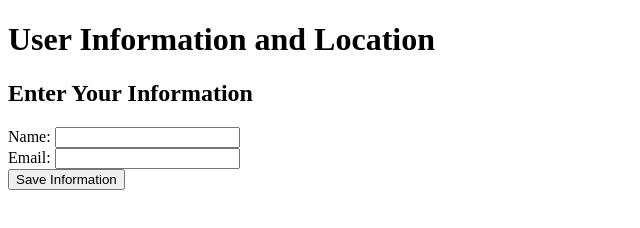
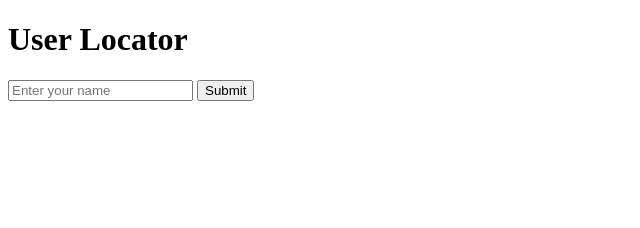
Before and after one commit to YASWANTHALAPAti/Yash, a plain HTML site: page index.html in a window 1280 px wide. Shown: the whole page, without its empty margins (0-640 px from the left). Drawn offline with Linux system fonts and the light colour scheme.

Commit message:
Update index.html

```diff
--- a/index.html
+++ b/index.html
@@ -1,24 +1,21 @@
 <!DOCTYPE html>
-<html>
+<html lang="en">
 <head>
-    <title>User Information and Location</title>
-    <script src="script.js"></script>
+    <meta charset="UTF-8">
+    <meta name="viewport" content="width=device-width, initial-scale=1.0">
+    <title>User Locator</title>
+    <link rel="stylesheet" href="style.css">
+    <script src="https://www.gstatic.com/firebasejs/9.6.1/firebase-app.js"></script>
+    <script src="https://www.gstatic.com/firebasejs/9.6.1/firebase-firestore.js"></script>
 </head>
 <body>
-    <h1>User Information and Location</h1>
-    <div id="userForm">
-        <h2>Enter Your Information</h2>
-        <label for="name">Name:</label>
-        <input type="text" id="name" required><br>
-        <label for="email">Email:</label>
-        <input type="email" id="email" required><br>
-        <button onclick="saveUserInfo()">Save Information</button>
-    </div>
-    <div id="locationSection" style="display:none;">
-        <button onclick="getLocation()">Get My Location</button>
-        <p id="userLocation"></p>
-        <h2>Nearby Users</h2>
-        <ul id="nearbyUsers"></ul>
-    </div>
+    <h1>User Locator</h1>
+    <form id="userForm">
+        <input type="text" id="username" placeholder="Enter your name" required>
+        <button type="submit">Submit</button>
+    </form>
+    <div id="userLocation"></div>
+    <div id="nearbyUsers"></div>
+    <script src="script.js"></script>
 </body>
 </html>
```
